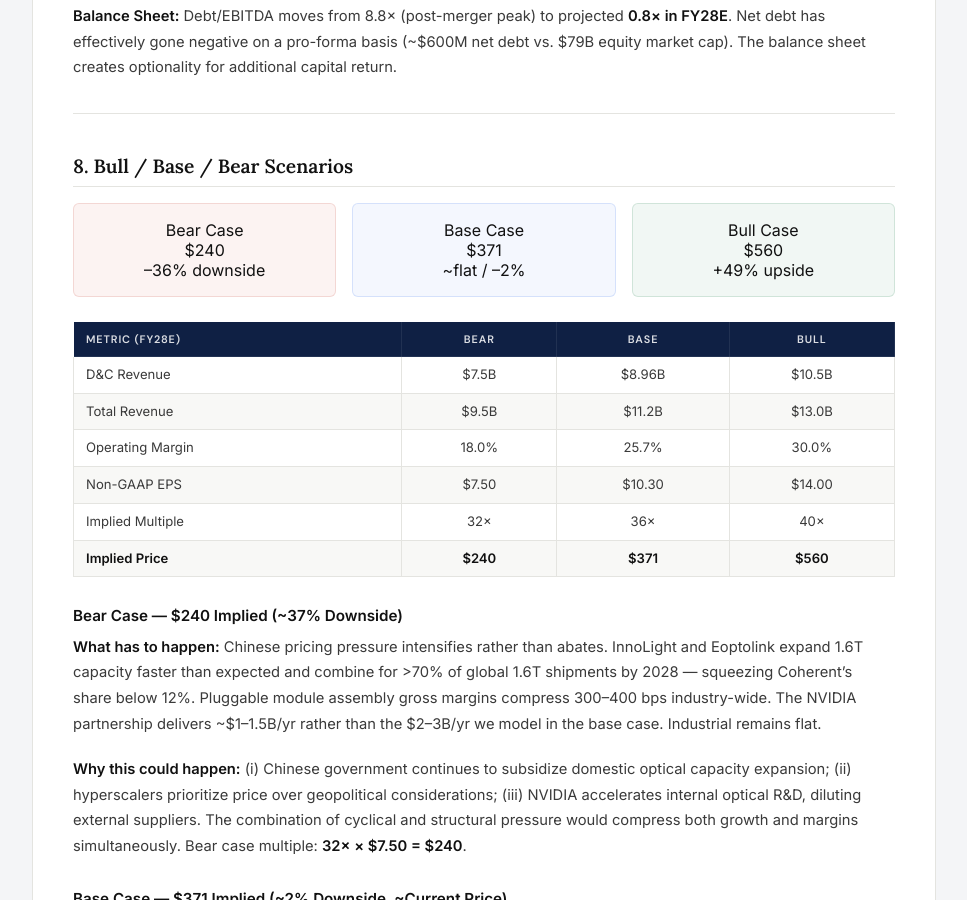
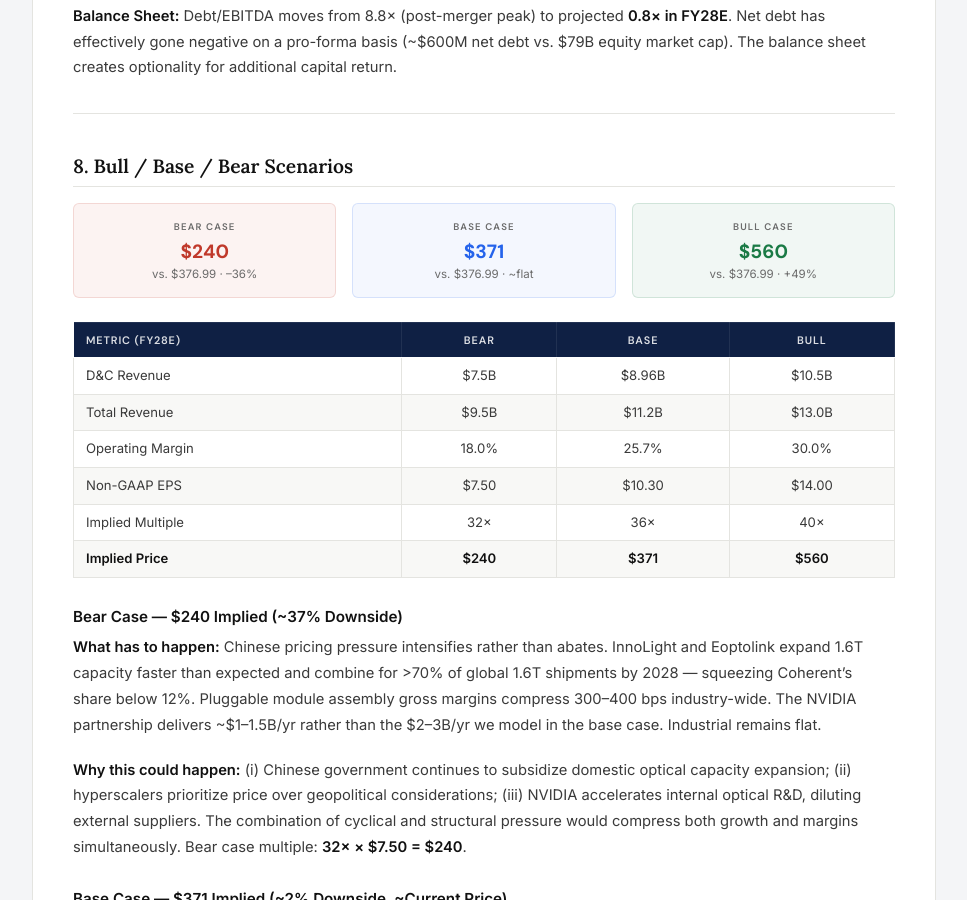
Before and after one commit to ShaoxiongYuan/ShaoxiongYuan.github.io, a Jekyll site: the page built from sector-analysis/company-reports/cohr.md, in a window 1280 px wide and 900 px high, scrolled down 11580 px. Shown: the whole window, without its empty margins (156-1123 px from the left). Built offline with Jekyll 4.4.1, drawn with Linux system fonts in a browser that asks for light colours.

Commit message:
Fix COHR report: light-bg charts and scenario chip class names
- Regenerate all 6 images/coherent/ charts with white/light backgrounds
  (was dark navy) to match site design
- Fix scenario chip inner div class names in cohr.md: chip-label/chip-price/
  chip-delta → scenario-chip-label/scenario-chip-price/scenario-chip-return
  to match CSS in company-report.html layout

https://claude.ai/code/session_016oeNZZ94WP2FDmdMrYcnrD

```diff
--- a/sector-analysis/company-reports/cohr.md
+++ b/sector-analysis/company-reports/cohr.md
@@ -282,19 +282,19 @@ Three mechanical drivers underpin the EPS compounding: **(i)** revenue growth of
 
 <div class="scenario-row">
   <div class="scenario-chip bear">
-    <div class="chip-label">Bear Case</div>
-    <div class="chip-price">$240</div>
-    <div class="chip-delta">–36% downside</div>
+    <div class="scenario-chip-label">Bear Case</div>
+    <div class="scenario-chip-price">$240</div>
+    <div class="scenario-chip-return">vs. $376.99 · –36%</div>
   </div>
   <div class="scenario-chip base">
-    <div class="chip-label">Base Case</div>
-    <div class="chip-price">$371</div>
-    <div class="chip-delta">~flat / –2%</div>
+    <div class="scenario-chip-label">Base Case</div>
+    <div class="scenario-chip-price">$371</div>
+    <div class="scenario-chip-return">vs. $376.99 · ~flat</div>
   </div>
   <div class="scenario-chip bull">
-    <div class="chip-label">Bull Case</div>
-    <div class="chip-price">$560</div>
-    <div class="chip-delta">+49% upside</div>
+    <div class="scenario-chip-label">Bull Case</div>
+    <div class="scenario-chip-price">$560</div>
+    <div class="scenario-chip-return">vs. $376.99 · +49%</div>
   </div>
 </div>
 
```
Also changed, not shown: images/coherent/dcf-sensitivity.png, images/coherent/eps-trajectory.png, images/coherent/optical-chain.png, images/coherent/revenue-margin-trajectory.png, images/coherent/segment-revenue.png, images/coherent/valuation-triangulation.png.
